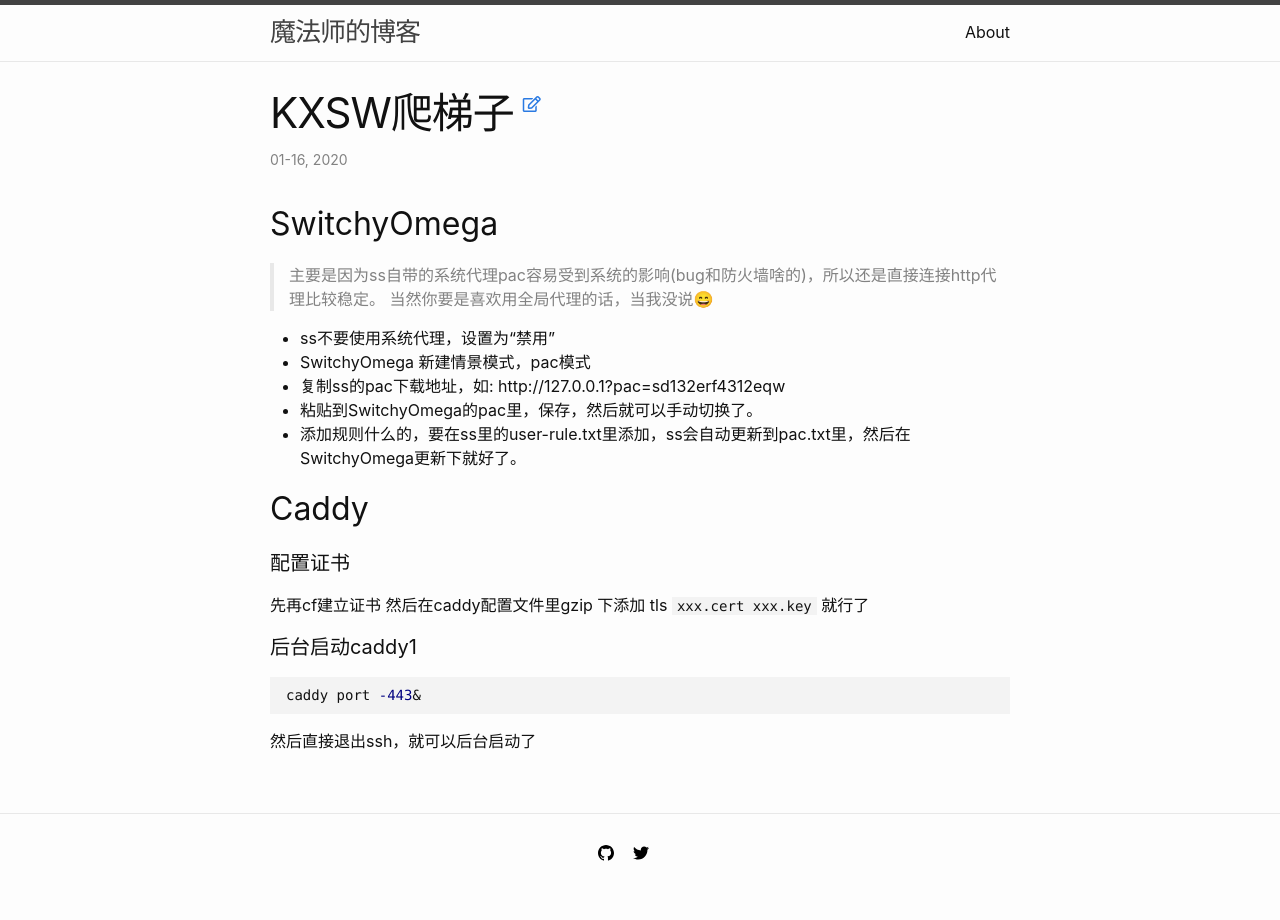
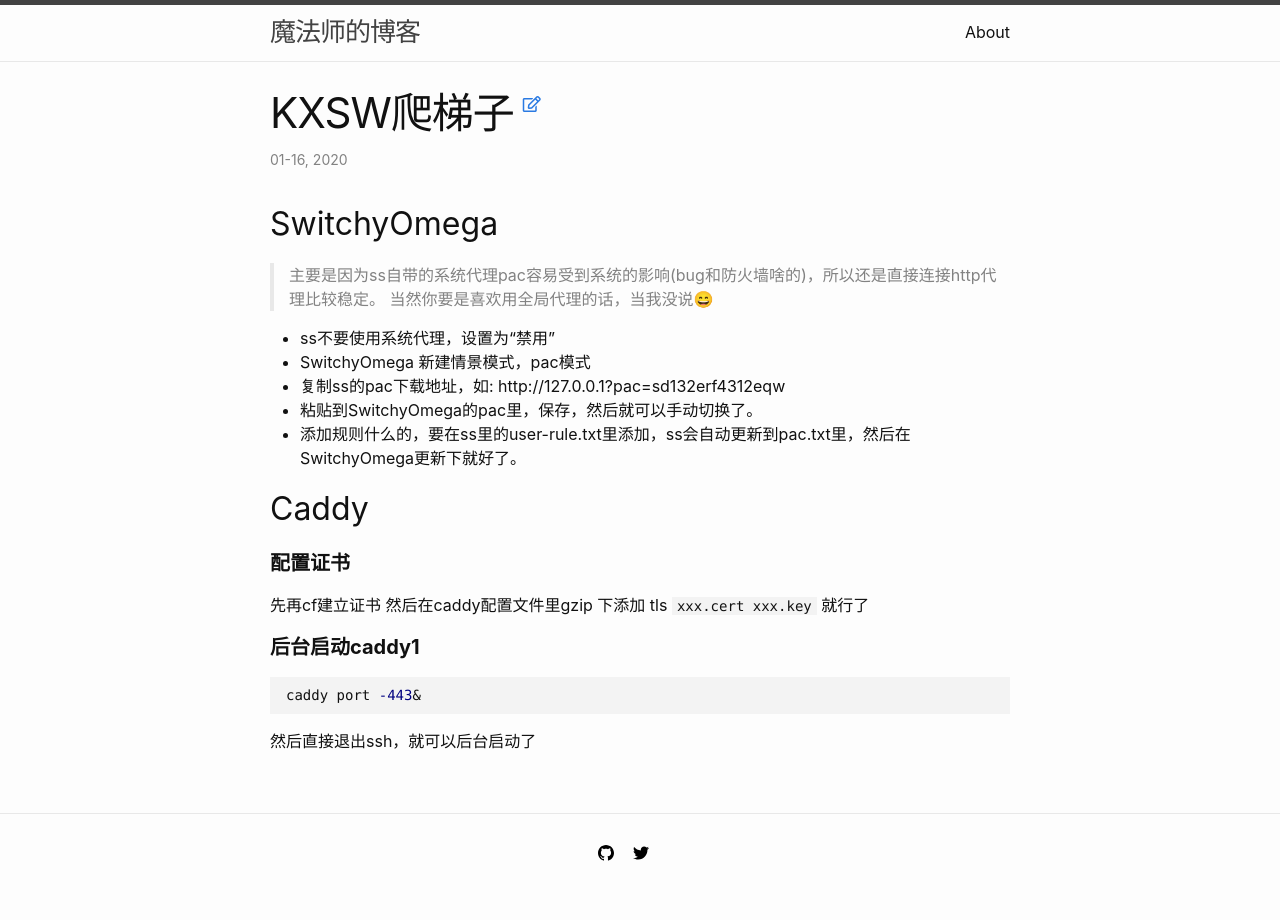
Before and after one commit to zane133/zane133.github.io, a Jekyll site: the page built from _posts/2020-01-16-ss-fq.markdown, in a window 1280 px wide. Built offline with Jekyll 4.4.1, drawn with Linux system fonts in a browser that asks for light colours; nearby versions of some CDN libraries.

````diff
--- a/_posts/2020-01-16-ss-fq.markdown
+++ b/_posts/2020-01-16-ss-fq.markdown
@@ -14,12 +14,12 @@ title:      "KXSW爬梯子"
 - 添加规则什么的，要在ss里的user-rule.txt里添加，ss会自动更新到pac.txt里，然后在SwitchyOmega更新下就好了。
 
 ## Caddy
-#### 配置证书
+#### **配置证书**
 先再cf建立证书
 然后在caddy配置文件里gzip
 下添加 tls  `xxx.cert xxx.key` 就行了
 
-#### 后台启动caddy1
+#### **后台启动caddy1**
 ```shell
 caddy port -443&
 ```
````
